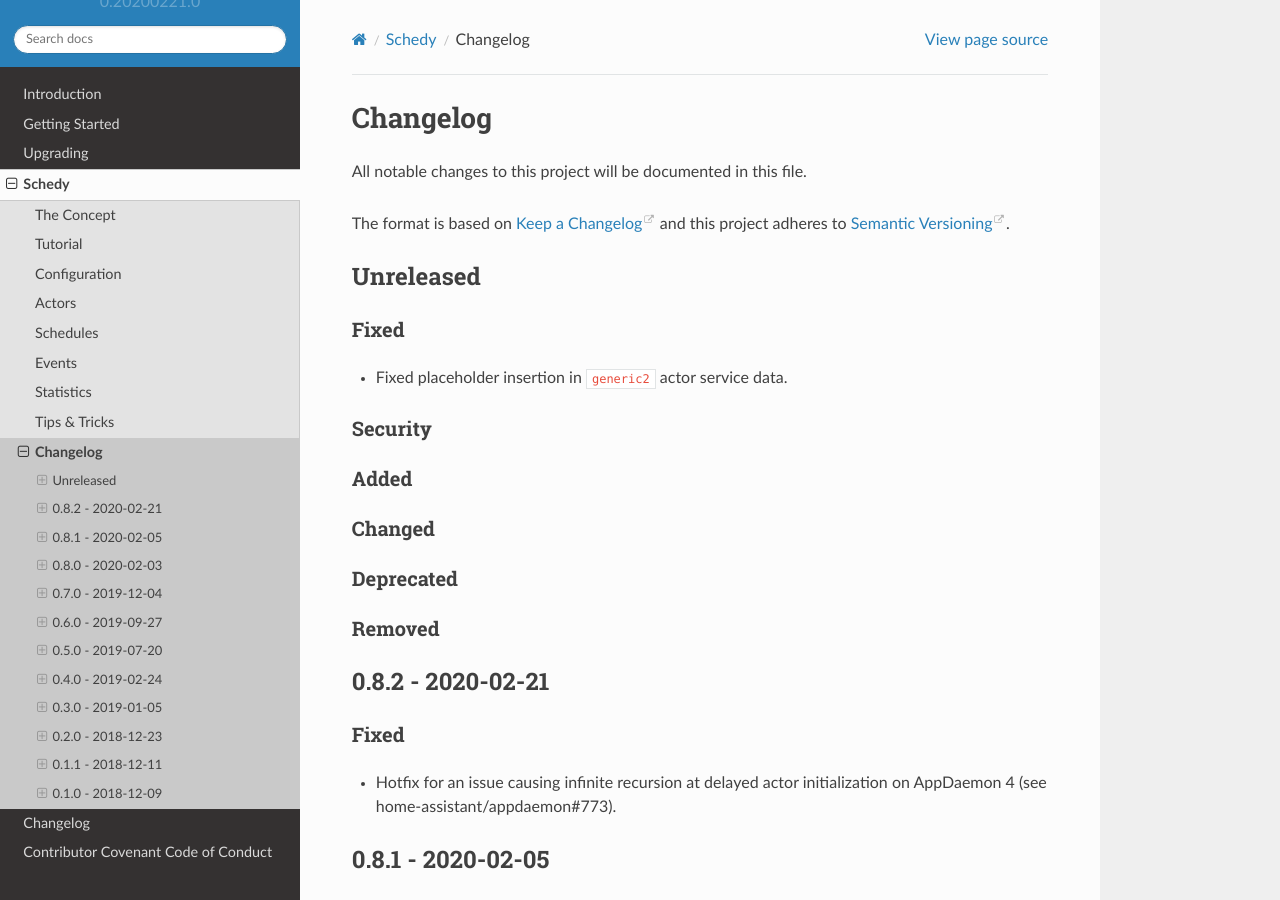
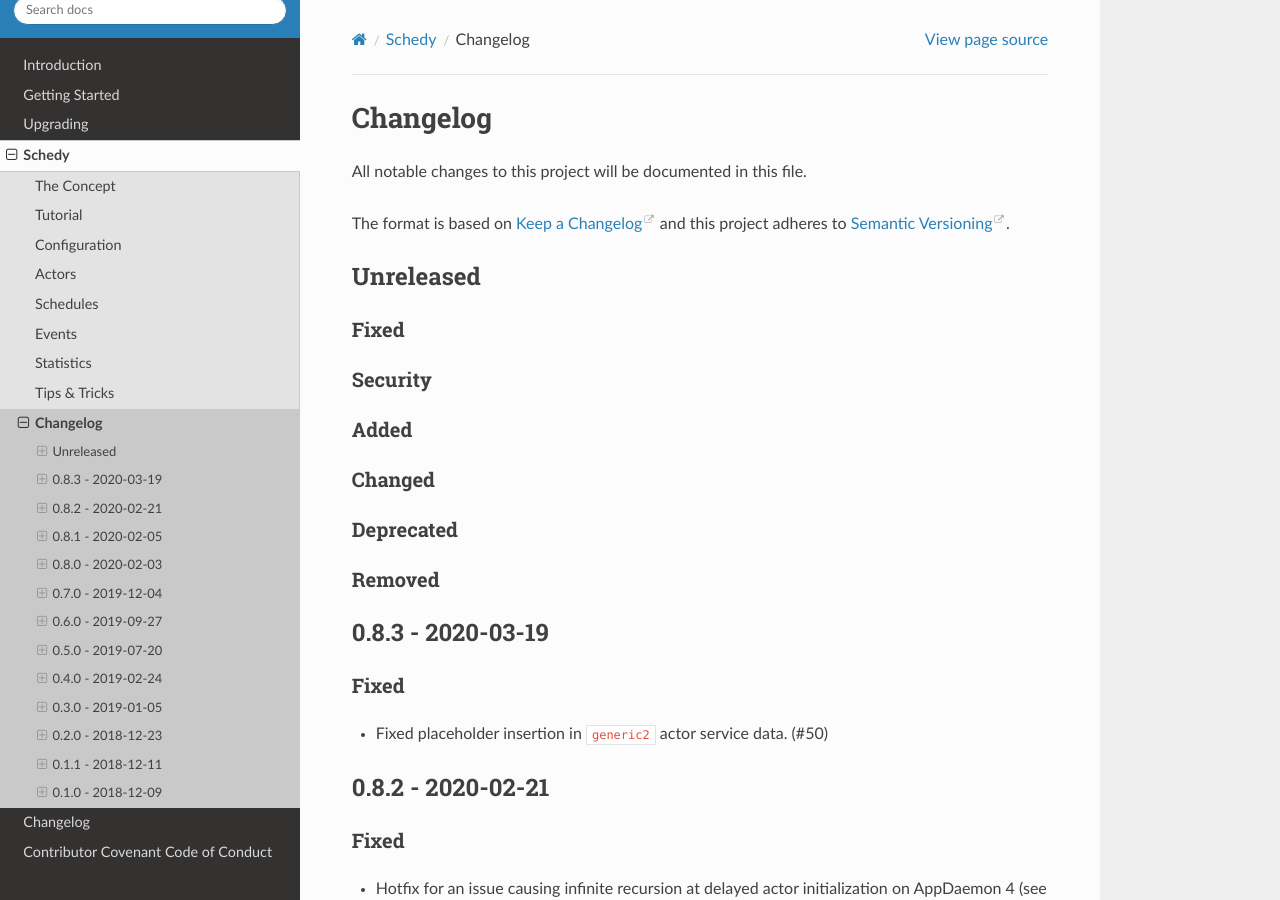
Before and after one commit to bob1de/hass-apps, a Sphinx documentation site: the page built from docs/apps/schedy/CHANGELOG.md, in a window 1280 px wide and 900 px high. Built offline with Sphinx 7.4.7 and the Read the Docs theme 2.0.0, drawn with Linux system fonts in a browser that asks for light colours.

Commit message:
[schedy] Release v0.8.3

```diff
--- a/docs/apps/schedy/CHANGELOG.md
+++ b/docs/apps/schedy/CHANGELOG.md
@@ -20,6 +19,12 @@
 ### Deprecated
 
 ### Removed
+
+
+## 0.8.3 - 2020-03-19
+
+### Fixed
+* Fixed placeholder insertion in `generic2` actor service data. (#50)
 
 
 ## 0.8.2 - 2020-02-21
```
Also changed, not shown: other parts of docs/apps/schedy/CHANGELOG.md (+0 -1 lines), 1 other file.
